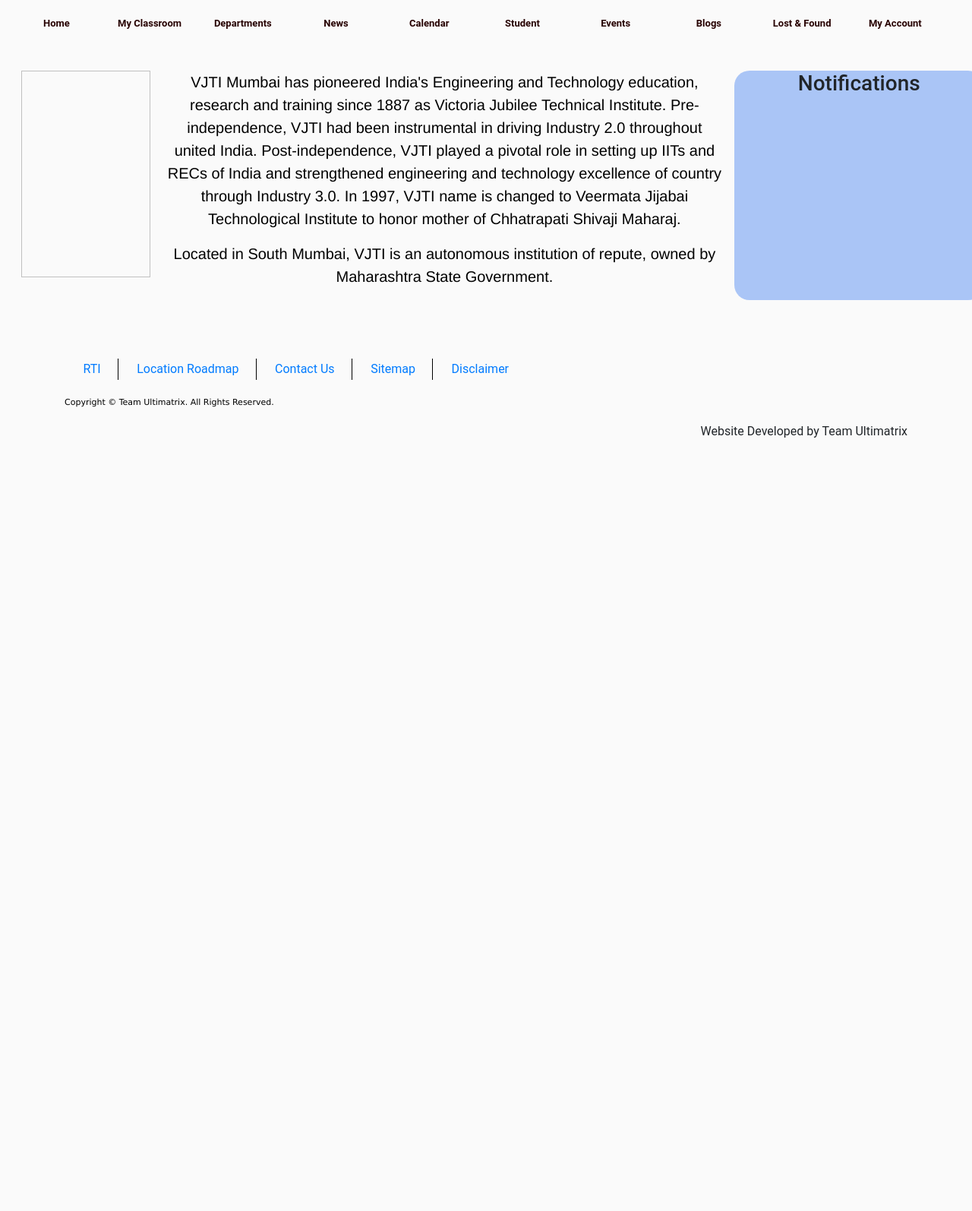
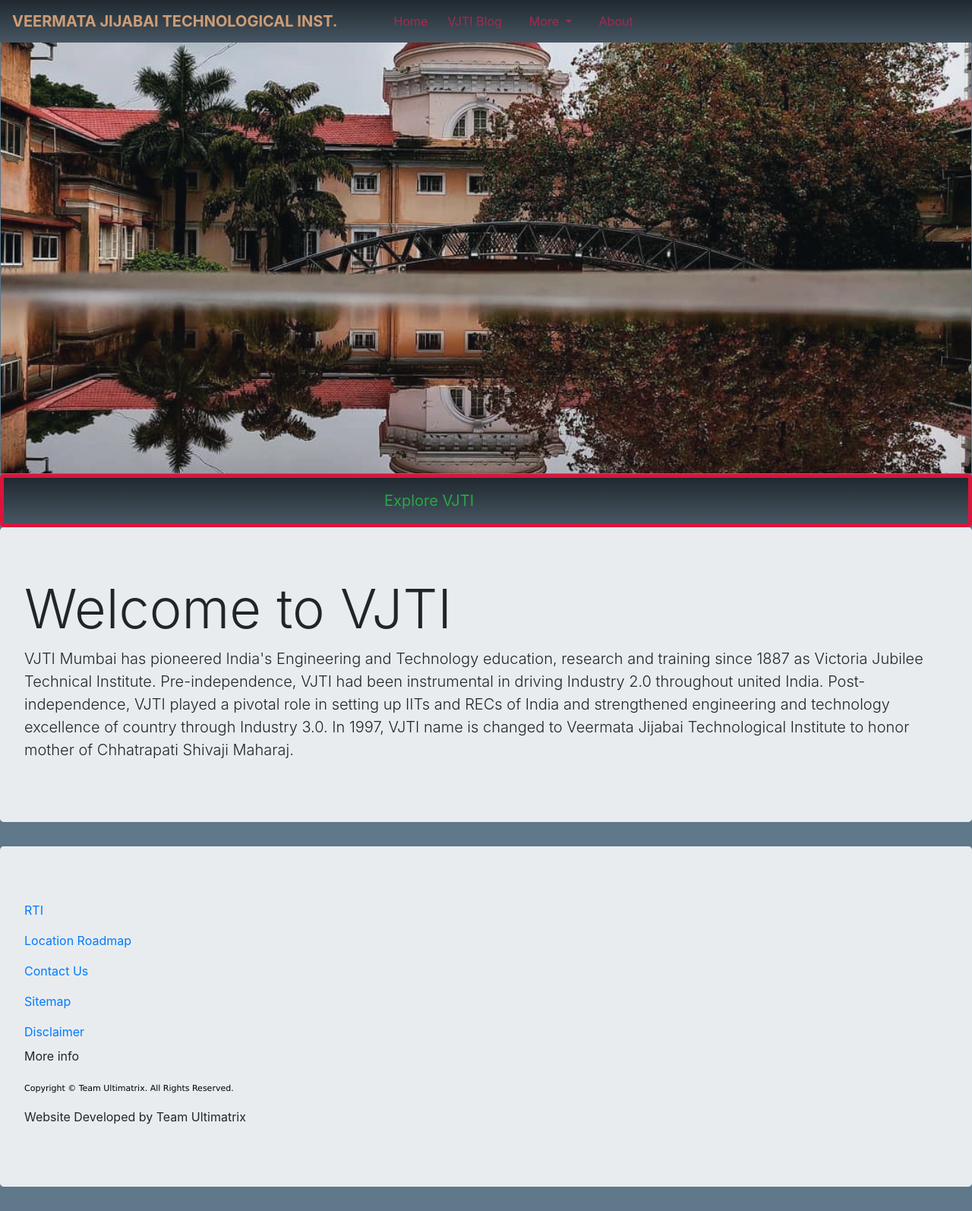
Before and after one commit to SAtacker/Ultimatrix, a Flask app: page / in a window 1280 px wide. Shown: the whole page at 76% size. Before the commit the page ends 576 px from the top, so only its background shows below. Run offline with Flask 2, Linux system fonts and the light colour scheme; some libraries are stand-ins or nearby versions.

Commit message:
Improved UX

```diff
--- a/blog(updated)/flaskblog/static/main.css
+++ b/blog(updated)/flaskblog/static/main.css
@@ -2,6 +2,10 @@
   background: #fafafa;
   color: #333333;
   margin-top: 5rem;
+}
+.site-header{
+  width: 100%;
+  position: fixed;
 }
 
 h1, h2, h3, h4, h5, h6 {
--- a/blog(updated)/flaskblog/static/style.css
+++ b/blog(updated)/flaskblog/static/style.css
@@ -3,25 +3,26 @@
 }
 
 body {
-    background-color: #f8d5d58c !important;
+    background-color: #5f788a !important;
+    overflow-wrap: break-word !important;
 }
 
 
 .navbar-dark .navbar-brand {
-    color: #f80000 !important;
+    color:  #ce9d76 !important;
     font-weight: bold;
 }
 
 .navbar-dark .navbar-nav .active>.nav-link, .navbar-dark .navbar-nav .nav-link.active, .navbar-dark .navbar-nav .nav-link.show, .navbar-dark .navbar-nav .show>.nav-link {
-    color: #f80000 !important;
+    color: #a72852 !important;
 }
 
 .navbar-dark .navbar-nav .nav-link {
-    color: #f80000 !important;
+    color: #a72852 !important;
 }
 
 .btn-outline-success {
-    color: #f80000 !important;
+    color: #a72852 !important;
     border-color: #28a745;
 }
 
@@ -33,11 +34,13 @@
 }
 
 #Ebutton {
-    background-color: rgb(167, 0, 0) !important;
+    background-color:  #5f788a !important;
+    background-image: linear-gradient(180deg,rgba(0, 0, 0, 0.664) 0%,rgba(14, 8, 8, 0.301) 100%) !important;
     height: 70px;
     padding: 10px;
     margin-top: 0px;
     border: 5px solid crimson;
+    color: #28a745;
 }
 
 #Ebutton:hover {
@@ -54,7 +57,7 @@
     position: relative;
     text-decoration: none;
     color: inherit;
-    padding-left: 40%;
+    padding-left: 28%;
     padding-right: 40%;
     padding-top: 30px;
     padding-bottom: 30px;
--- a/blog(updated)/flaskblog/templates/edited.html
+++ b/blog(updated)/flaskblog/templates/edited.html
@@ -4,16 +4,49 @@
     <meta charset="utf-8">
     <meta name="viewport" content="width=device-width, initial-scale=1, shrink-to-fit=no">
     <!-- Bootstrap CSS -->
-    <link rel="stylesheet" href="{{ url_for('static', filename='bootstrap.min.css') }}">
-    <link rel="stylesheet" href="{{ url_for('static', filename='edited.css') }}">
+    <link rel="stylesheet" href="https://stackpath.bootstrapcdn.com/bootstrap/4.5.0/css/bootstrap.min.css" integrity="sha384-9aIt2nRpC12Uk9gS9baDl411NQApFmC26EwAOH8WgZl5MYYxFfc+NcPb1dKGj7Sk" crossorigin="anonymous">
+    <script
+    src="https://code.jquery.com/jquery-3.5.1.min.js"
+    integrity="sha256-9/aliU8dGd2tb6OSsuzixeV4y/faTqgFtohetphbbj0="
+    crossorigin="anonymous"></script>
+    <script src="https://cdn.jsdelivr.net/npm/popper.js@1.16.0/dist/umd/popper.min.js" integrity="sha384-Q6E9RHvbIyZFJoft+2mJbHaEWldlvI9IOYy5n3zV9zzTtmI3UksdQRVvoxMfooAo" crossorigin="anonymous"></script>
+    <script src="https://stackpath.bootstrapcdn.com/bootstrap/4.5.0/js/bootstrap.min.js" integrity="sha384-OgVRvuATP1z7JjHLkuOU7Xw704+h835Lr+6QL9UvYjZE3Ipu6Tp75j7Bh/kR0JKI" crossorigin="anonymous"></script>
+    <!-- <link rel="stylesheet" href="{{ url_for('static', filename='bootstrap.min.css') }}"> -->
+    <link rel="stylesheet" href="{{ url_for('static', filename='style.css') }}">
     <title>VJTI-Home</title>
 </head>
 <body>
-    <div class="container-fluid topnav">
-        <!--<h2>Veermata Jijabai Technological Institute</h2>-->
-        <div class="row">
-            <div class="col-lg-12 dbox">
-                <ul>
+    <header>
+        <nav class="navbar navbar-expand-md navbar-dark bg-steel fixed-top" style="background-image: linear-gradient(180deg,rgba(0, 0, 0, 0.664) 0%,rgba(14, 8, 8, 0.301) 100%) !important; background-color: #5f788a;">
+            <a class="navbar-brand" href="/" id="navE1">VEERMATA JIJABAI TECHNOLOGICAL INST.</a>
+            <button class="navbar-toggler" type="button" data-toggle="collapse" data-target="#navbarSupportedContent" aria-controls="navbarSupportedContent" aria-expanded="false" aria-label="Toggle navigation">
+                <span class="navbar-toggler-icon"></span>
+            </button>
+            <div class="collapse navbar-collapse" id="navbarSupportedContent">
+                <ul class="navbar-nav mr-auto" style="margin-left: 50px;">
+                <li class="nav-item active" style="margin-inline-start: 10 px;">
+                    <a class="nav-link" href="/">Home <span class="sr-only">(current)</span></a>
+                </li>
+                <li class="nav-item" style="margin-inline: 10px;">
+                    <a class="nav-link" href="{{ url_for('main.home') }}">VJTI Blog</a>
+                </li>
+                <li class="nav-item dropdown" style="margin-inline: 10px;">
+                    <a class="nav-link dropdown-toggle" href="#" id="navbarDropdown" role="button" data-toggle="dropdown" aria-haspopup="true" aria-expanded="false">
+                    More
+                    </a>
+                    <div class="dropdown-menu" aria-labelledby="navbarDropdown">
+                    <a class="dropdown-item" href="{{ url_for('users.account') }}">Students</a>
+                    <a class="dropdown-item" href="#">Faculties</a>
+                    <!-- <div class="dropdown-divider"></div>
+                    <a class="dropdown-item" href="#">Something else here</a> -->
+                    </div>
+                </li>
+                <li class="nav-item" style="margin-inline: 10px;">
+                    <a class="nav-link" href="#">About</a>
+                </li>
+                </ul>
+            </div>
+            <!-- <ul>
                 <li><a href="{{ url_for('main.index') }}"><i class="fas fa-house-user"></i>  Home</a></li>
                 <li><a href="#"><i class="fas fa-university"></i>  My Classroom</a></li>
                 <li><a href="#"><i class="fas fa-link"></i>  Departments</a></li>
@@ -24,18 +57,21 @@
                 <li><a href="{{ url_for('main.home') }}"><i class="far fa-envelope"></i>  Blogs</a></li>
                 <li><a href="#"><i class="fas fa-list-ol"></i>  Lost & Found</a></li>
                 <li><a href="{{ url_for('users.account') }}"><i class="fas fa-user"></i>  My Account</a></li>
-                </ul>
+            </ul> -->
+        </nav>
+    </header>
+    <img src="{{ url_for('static', filename='vjti-main.jpg') }}" id="mainimg">
+  <button type="button" class="btn btn-lg btn-block" id="Ebutton"><a href="#jb1" style="text-decoration: none;">Explore VJTI</a></button>
+  <div class="jumbotron" id="jb1">
+    <h1 class="display-3">Welcome to VJTI</h1>
+    <p class="lead">VJTI Mumbai has pioneered India's Engineering and Technology education, research and training since 1887 as Victoria Jubilee Technical Institute. Pre-independence, VJTI had been instrumental in driving Industry 2.0 throughout united India. Post-independence, VJTI played a pivotal role in setting up IITs and RECs of India and strengthened engineering and technology excellence of country through Industry 3.0. In 1997, VJTI name is changed to Veermata Jijabai Technological Institute to honor mother of Chhatrapati Shivaji Maharaj.</p>
   </div>
-        </div>
-        <!--<button id="info" value="i">i</button>-->
-    </div>
-
     <!--<div class="container home_body">
         <h1>VJTI</h1>
         <h3>Veermata Jijabai Technological Institute(Mumbai)<br>वीरमाता  जिजाबाई  तंत्रज्ञान  संस्था ( मुंबई )</h3>
     </div>-->
-    <img href="{{ url_for('static', filename='vjti_large.jpg') }}" id="mainimg">
-    <div class="container-float home_text">
+    <!-- <img href="{{ url_for('static', filename='vjti_large.jpg') }}" id="mainimg">
+    <div class="container home_text">
         <div class="row">
             <div class="col-sm-2 dbox"><img href="{{ url_for('static', filename='vjtilogo.jpg') }}" id="logoimg"></div>
             <div class="col-sm-7 text">
@@ -46,32 +82,24 @@
                 <h3>Notifications</h3>
             </div>
         </div>
-    </div>
-    <div class="container footer">
-            <div id="footertop">
-                <div id="footerlink">
-                    <ul class="menu">
-                        <li class="item-138"><a href="#">RTI</a></li><li class="item-139"><a href="#">Location Roadmap</a></li><li class="item-141"><a href="#">Contact Us</a></li><li class="item-140"><a href="/#">Sitemap</a></li><li class="item-177"><a href="#">Disclaimer</a></li>
+    </div> -->
+
+    <div class="jumbotron">
+        <ul class="navbar-nav mr-auto" style="font-size: medium;">
+            <li> <a class="nav-link" href="#">RTI</a> </li>
+            <li> <a class="nav-link" href="#">Location Roadmap</a></li>
+            <li> <a class="nav-link" href="#">Contact Us</a></li>
+            <li> <a class="nav-link" href="/#">Sitemap</a></li>
+            <li> <a class="nav-link" href="#">Disclaimer</a></li>
         </ul>
-                </div>
-            </div>
-            <div id="footerbottom">
-                <div id="leftfooter">
-                    <div class="custom">
+        <p>More info</p>
         <p><span style="color: #000000; font-family: Verdana, Arial, Helvetica, sans-serif; font-size: 11px; line-height: normal;">Copyright © Team Ultimatrix. All Rights Reserved.
         </span></p>
-                    </div>
-                </div>
-                <div id="rightfooter">
-                    <div class="custom">
         <p>Website Developed by Team Ultimatrix</p>
     </div>
-                </div>
-            </div>
-    </div>
-
+<!--
     <script href="{{ url_for('static', filename='jquery.js') }}"></script>
-    <script href="{{ url_for('static', filename='bootstrap.min.js') }}"></script>
+    <script href="{{ url_for('static', filename='bootstrap.min.js') }}"></script> -->
 {#    <script src="https://kit.fontawesome.com/a076d05399.js"></script>#}
 </body>
 </html>
```
Also changed, not shown: blog(updated)/flaskblog/templates/index.html (deleted, +0 -61 lines), blog(updated)/flaskblog/templates/layout.html (+9 -3 lines), blog(updated)/flaskblog/site.db, blog(updated)/flaskblog/static/vjti-main.jpg (added). Lines whose indentation alone changed are shown as unchanged.
